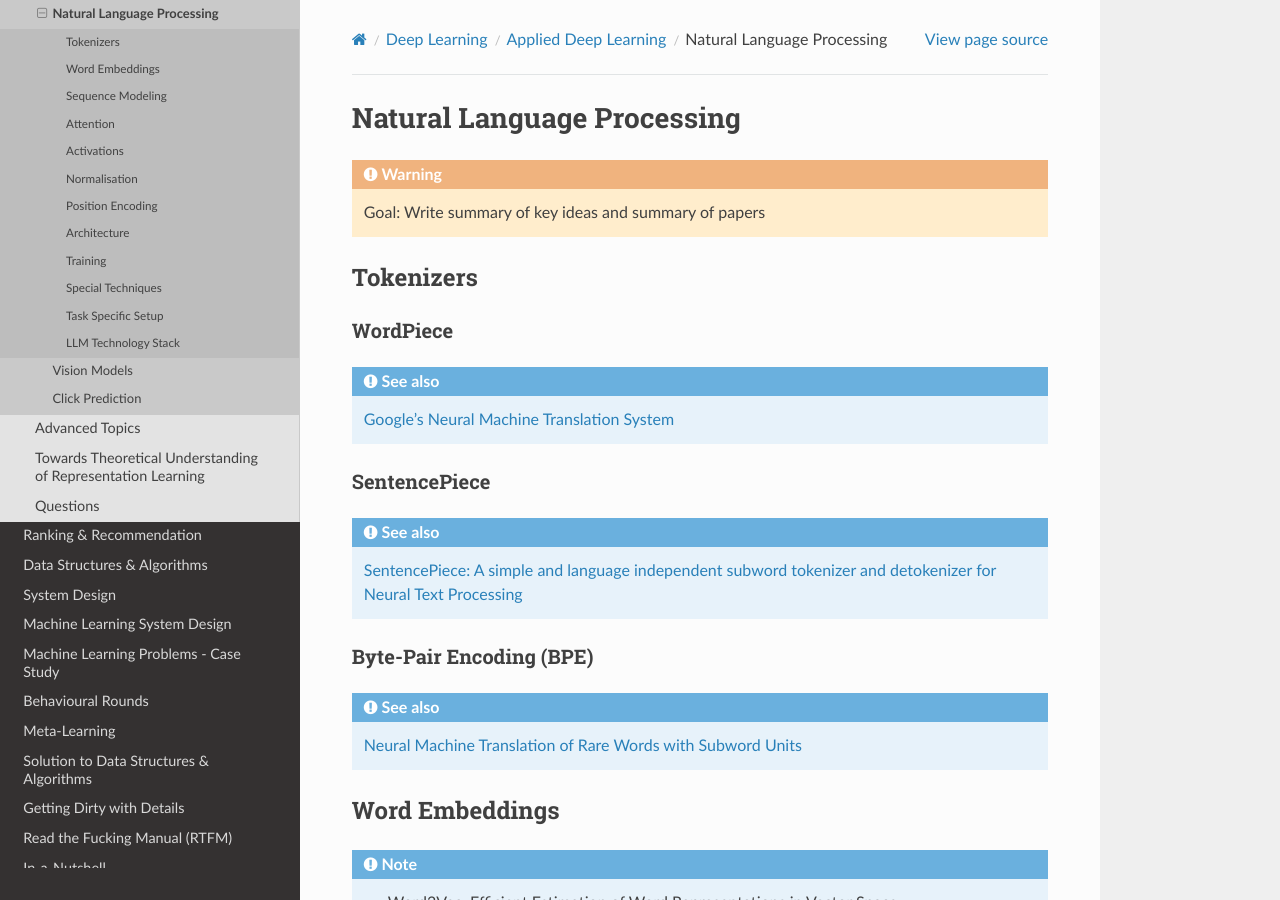
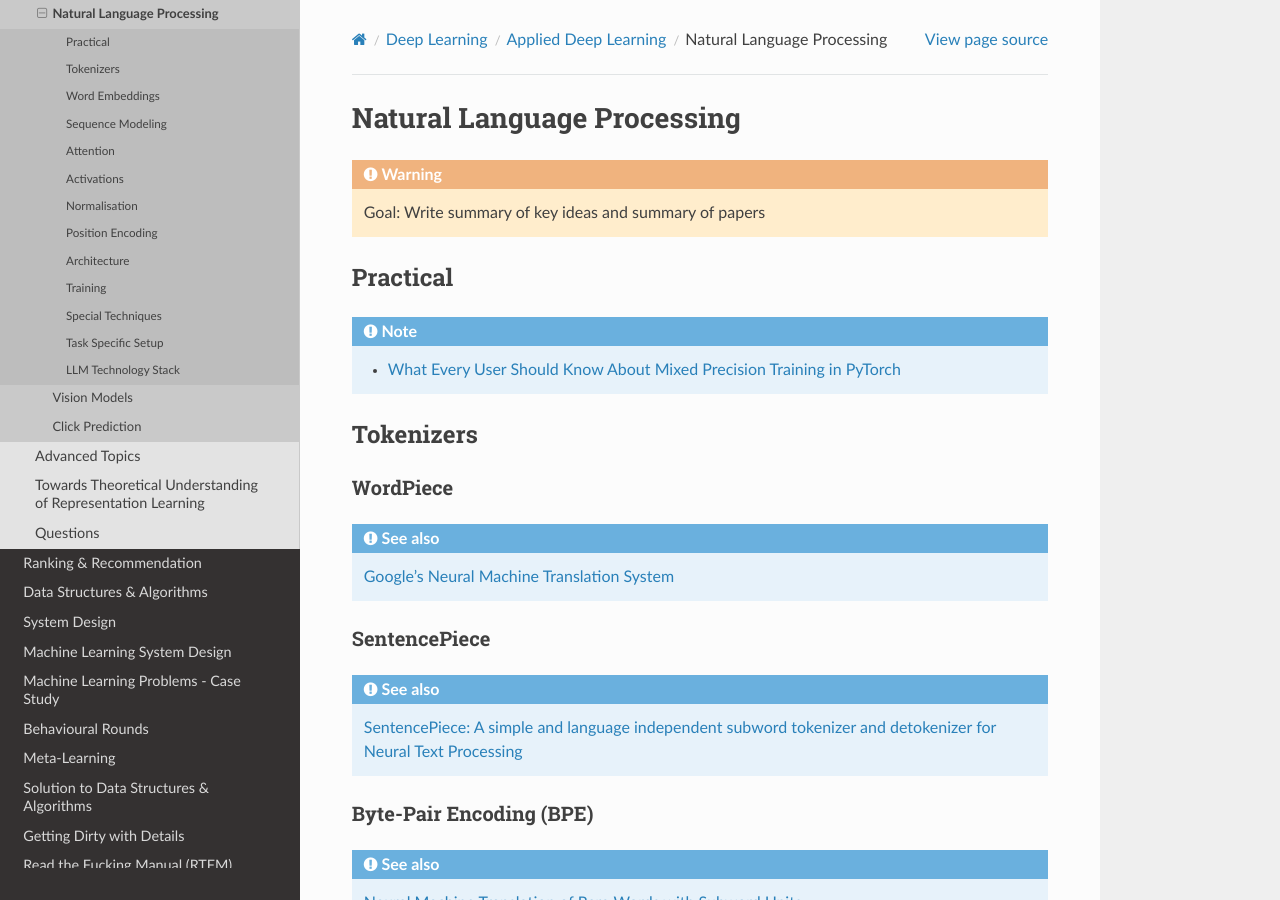
Before and after one commit to uselesstechjunks/leetcode, a Sphinx documentation site: the page built from docs/source/dl/application/nlp.rst, in a window 1280 px wide and 900 px high. Built offline with Sphinx 7.4.7 and the Read the Docs theme 2.0.0, drawn with Linux system fonts in a browser that asks for light colours.

Commit message:
Update nlp.rst (#210)

```diff
--- a/docs/source/dl/application/nlp.rst
+++ b/docs/source/dl/application/nlp.rst
@@ -3,6 +3,12 @@ Natural Language Processing
 #########################################################################################
 .. warning::
 	Goal: Write summary of key ideas and summary of papers
+
+*****************************************************************************************
+Practical
+*****************************************************************************************
+.. note::
+	* `What Every User Should Know About Mixed Precision Training in PyTorch <https://pytorch.org/blog/what-every-user-should-know-about-mixed-precision-training-in-pytorch/>`_
 
 *****************************************************************************************
 Tokenizers
```
